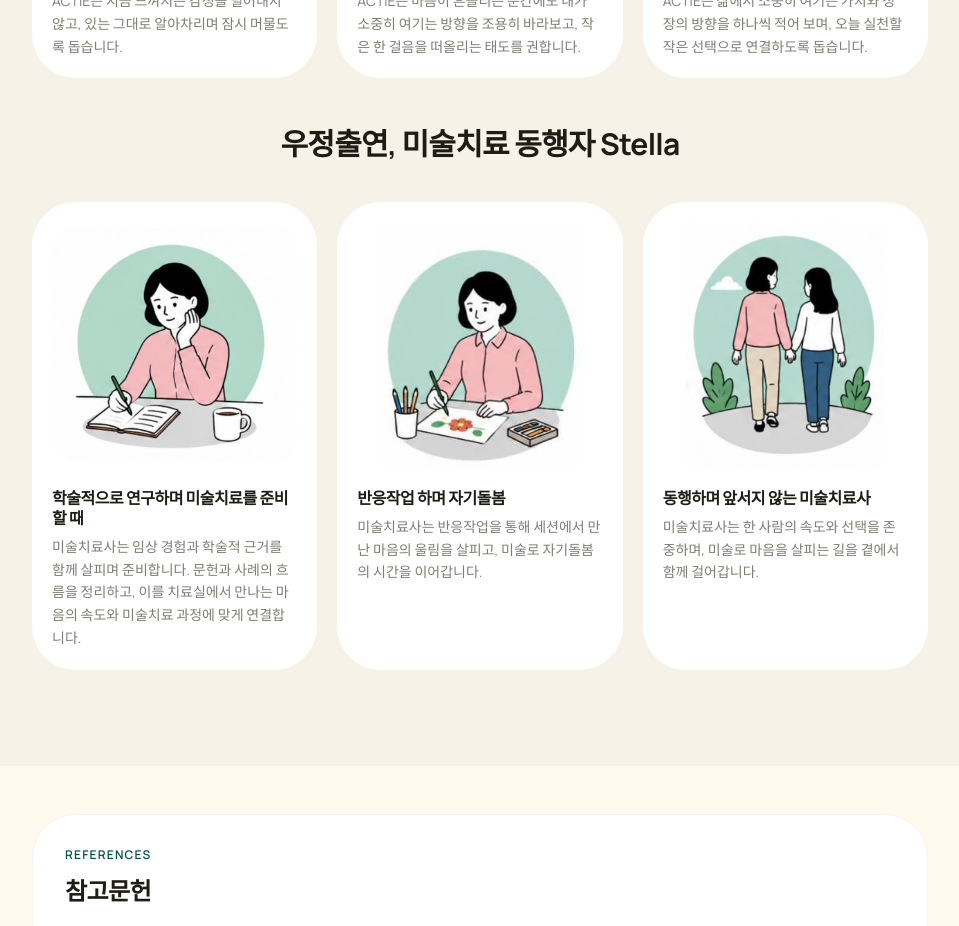
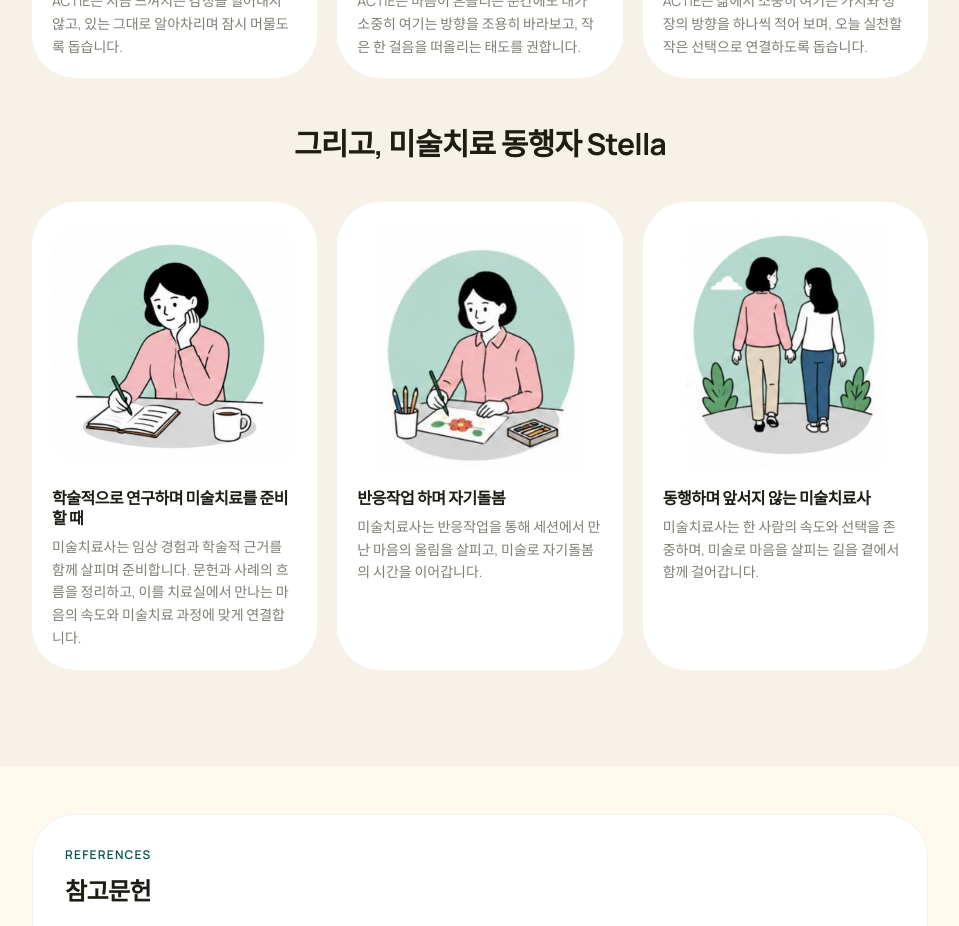
Before and after one commit to act-art-center/actartcenter.com, a Next.js app: page /characters in a window 1280 px wide. Shown: the part 2560-3486 px from the top of the page, without its empty margins (160-1119 px from the left). Built offline with nearby package versions, Linux system fonts and the light colour scheme.

Commit message:
Update Stella companion heading

```diff
--- a/src/app/characters/page.tsx
+++ b/src/app/characters/page.tsx
@@ -169,7 +169,7 @@ export default function CharactersPage() {
               ))}
             </div>
             <h2 className="mt-12 text-2xl lg:text-3xl font-bold tracking-tight text-night text-center">
-              우정출연, 미술치료 동행자 Stella
+              그리고, 미술치료 동행자 Stella
             </h2>
             <div className="mt-10 grid grid-cols-1 md:grid-cols-3 gap-5">
               {moments.slice(6).map((moment) => (
```
